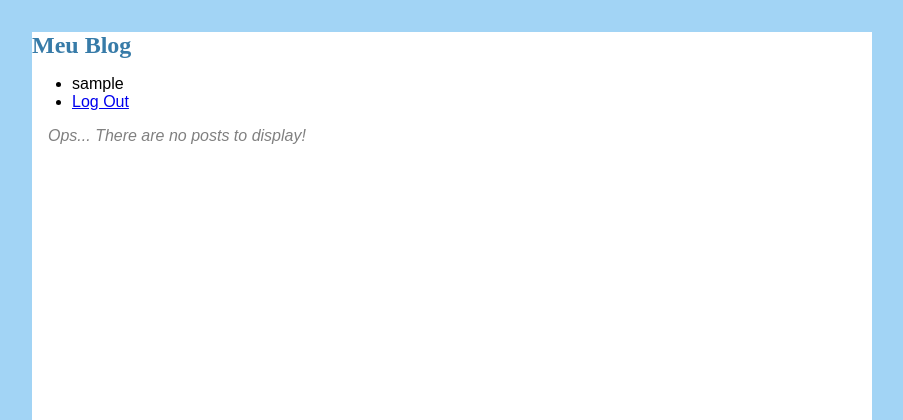
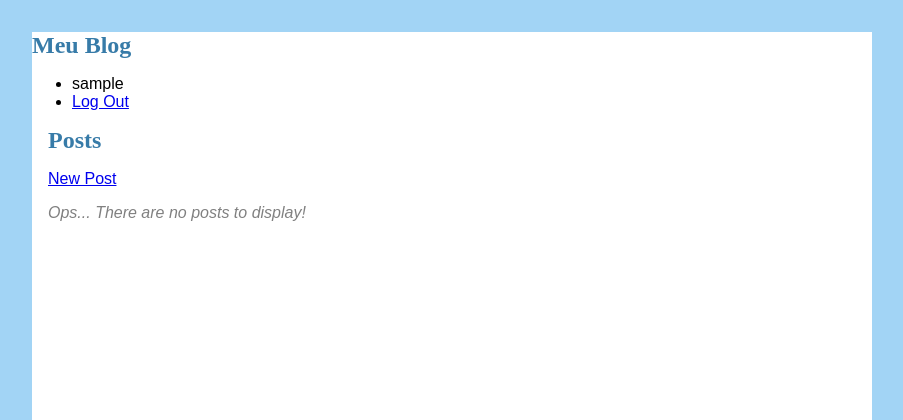
Before and after one commit to rodten23/Projeto_PythonAplicacaoWeb, a Flask app: page / in a window 1280 px wide. Shown: the top 420 px of the page, without its empty margins (188-1091 px from the left). Run offline with Flask 2, Linux system fonts and the light colour scheme; the visitor is signed in with stand-in values (Sample User, id 1); data comes from the database, SQL or seed files in the repository; data that the repository does not hold is empty.

Commit message:
Correções gerais

```diff
--- a/app.py
+++ b/app.py
@@ -50,7 +50,7 @@ db.create_all()
 
 @app.route("/")
 def index():
-    posts = Post.query.all()
+    posts = Post.query.order_by(-Post.created).all()
     return render_template("index.html", posts=posts)
 
 @app.route('/register', methods=['GET','POST'])
--- a/templates/index.html
+++ b/templates/index.html
@@ -1,6 +1,13 @@
 {% extends "base.html" %}
 
 {% block title %} Página Inicial {% endblock %}
+
+{% block header %}
+    <h1>Posts</h1>
+    {% if current_user.is_authenticated %}
+    <a class="action" href="{{ url_for('create')}}">New Post</a>
+    {% endif %}
+{% endblock %}
 
 {% block content %}
 {% for post in posts %}
--- a/templates/login.html
+++ b/templates/login.html
@@ -1,6 +1,10 @@
 {% extends "base.html" %}
 
 {% block title %} Login {% endblock %}
+
+{% block header %}
+<h1>Log in</h1>
+{% endblock %}
 
 {% block content %}
     <form method="POST">
--- a/templates/register.html
+++ b/templates/register.html
@@ -1,6 +1,10 @@
 {% extends "base.html" %}
 
 {% block title %} Register {% endblock %}
+
+{% block header %}
+<h1>Log in</h1>
+{% endblock %}
 
 {% block content %}
     <form method="POST">
```
Also changed, not shown: README.md.
